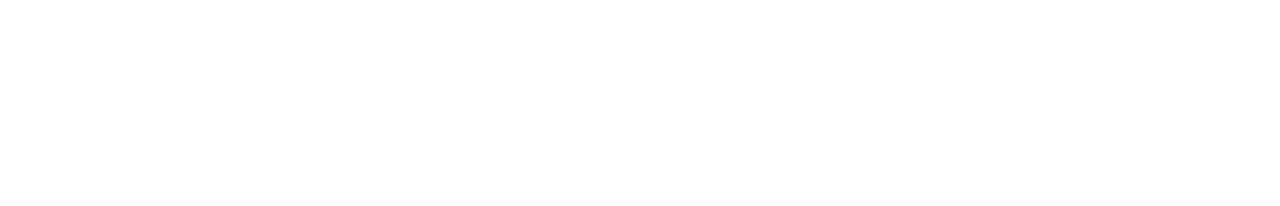
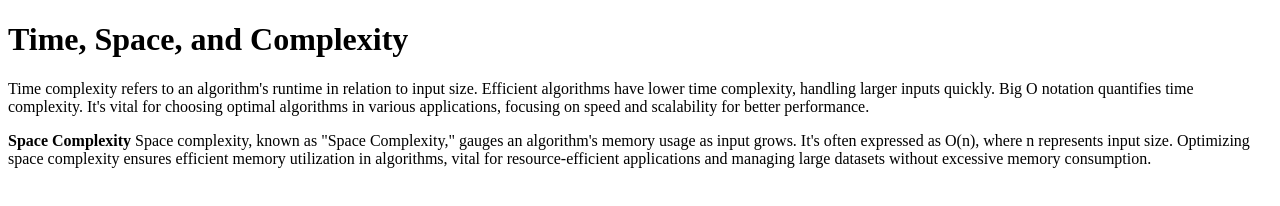
Before and after one commit to acciojob/time-and-space-complexity-ManishDubey95, a website: page main.html in a window 1280 px wide. Drawn offline with Linux system fonts and the light colour scheme.

Commit message:
created a submission

```diff
--- a/main.html
+++ b/main.html
@@ -8,6 +8,23 @@
 
 <body>
 	<!-- the entire body must be written by student -->
+	<h1>Time, Space, and Complexity</h1>
+    <p>
+      Time complexity refers to an algorithm's runtime in relation to input
+      size. Efficient algorithms have lower time complexity, handling larger
+      inputs quickly. Big O notation quantifies time complexity. It's vital for
+      choosing optimal algorithms in various applications, focusing on speed and
+      scalability for better performance.
+    </p>
+    <p>
+      <b> Space Complexity</b>
+      Space complexity, known as "Space Complexity," gauges an algorithm's
+      memory usage as input grows. It's often expressed as O(n), where n
+      represents input size. Optimizing space complexity ensures efficient
+      memory utilization in algorithms, vital for resource-efficient
+      applications and managing large datasets without excessive memory
+      consumption.
+    </p>
     <script type="text/javascript" src="./script.js">
 </script>
 
```
